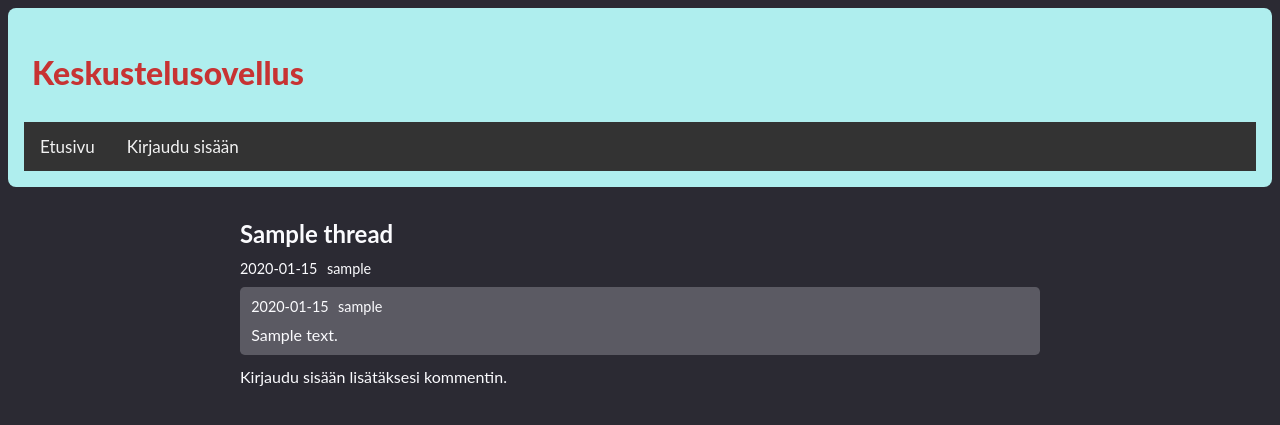
After one commit to Seba686/keskustelusovellus, a Flask app: template templates/thread.html in a window 1280 px wide. The commit adds this page. Shown: the top 425 px of the page. Run offline with Flask 3, Linux system fonts and the light colour scheme; the template is opened without the code that fills it: most values are stand-ins (such as "Sample title", 1, 10 or a date in 2020).

Commit message:
Add support for comments on threads

```diff
--- a/static/style.css
+++ b/static/style.css
@@ -34,7 +34,7 @@ h2 {
     padding: 2em 1em;
 }
 
-.posts {
+.post {
     background-color: #5b5a63;
     border-radius: 0.3em;
     padding: 0.7em 0.7em;
--- a/templates/index.html
+++ b/templates/index.html
@@ -2,7 +2,7 @@
 {% block title %}Etusivu{% endblock %}
 {% block content %}
 {% for thread in threads %}
-<div class="posts">
+<div class="post">
     <div class="post-title">
     <h2>{{thread.title}}</h2>
     </div>
@@ -13,6 +13,7 @@
     <div class="post-content">
     {{thread.content}}
     </div>
+    <a href={{ url_for("thread", id=thread.id) }}>Kommentit</a>
 </div>
 {% endfor %}
 {% endblock %}
--- a/templates/layout.html
+++ b/templates/layout.html
@@ -14,7 +14,7 @@
     <div class="topnav">
         {% if session.username %}
         <a href="/">Etusivu</a>
-        <a href="/new">Uusi lanka</a>
+        <a href="/new_thread">Uusi lanka</a>
         <a href="/logout">Kirjaudu ulos</a>
         <a href="#profile">{{session.username}}</a> <!--TODO: Add profiles page-->
         {% else %}
--- /dev/null
+++ b/templates/thread.html
@@ -0,0 +1,33 @@
+{% extends "layout.html" %}
+{% block title %}Kommentit{% endblock %}
+{% block content %}
+<div class="post-title">
+<h2>{{thread.title}}</h2>
+</div>
+<div class="post-meta">
+    <div class="time">{{thread.created.strftime("%Y-%m-%d")}}</div>
+    <div class="user">{{thread.username}}</div>
+</div>
+{% for comment in comments %}
+<div class="post">
+    <div class="post-meta">
+        <div class="time">{{comment.created.strftime("%Y-%m-%d")}}</div>
+        <div class="user">{{comment.username}}</div>
+    </div>
+    <div class="post-content">
+        {{comment.content}}
+    </div>
+</div>
+{% endfor %}
+{% if session.username %}
+<form action="/new_comment" method="POST">
+    <span class="form">Lisää kommentti</span> <br>
+    <textarea spellcheck="false" name="content" rows="3", cols="40"></textarea>
+    <br>
+    <input type="submit" value="Lähetä">
+    <input type="hidden" name="thread_id" value="{{ thread.id }}">
+</form>
+{% else %}
+Kirjaudu sisään lisätäksesi kommentin.
+{% endif %}
+{% endblock %}
```
Also changed, not shown: posts.py (+20 -0 lines), routes.py (+18 -4 lines), schema.sql (+8 -0 lines), templates/new_thread.html (renamed from templates/new.html). Lines whose indentation alone changed are shown as unchanged.
